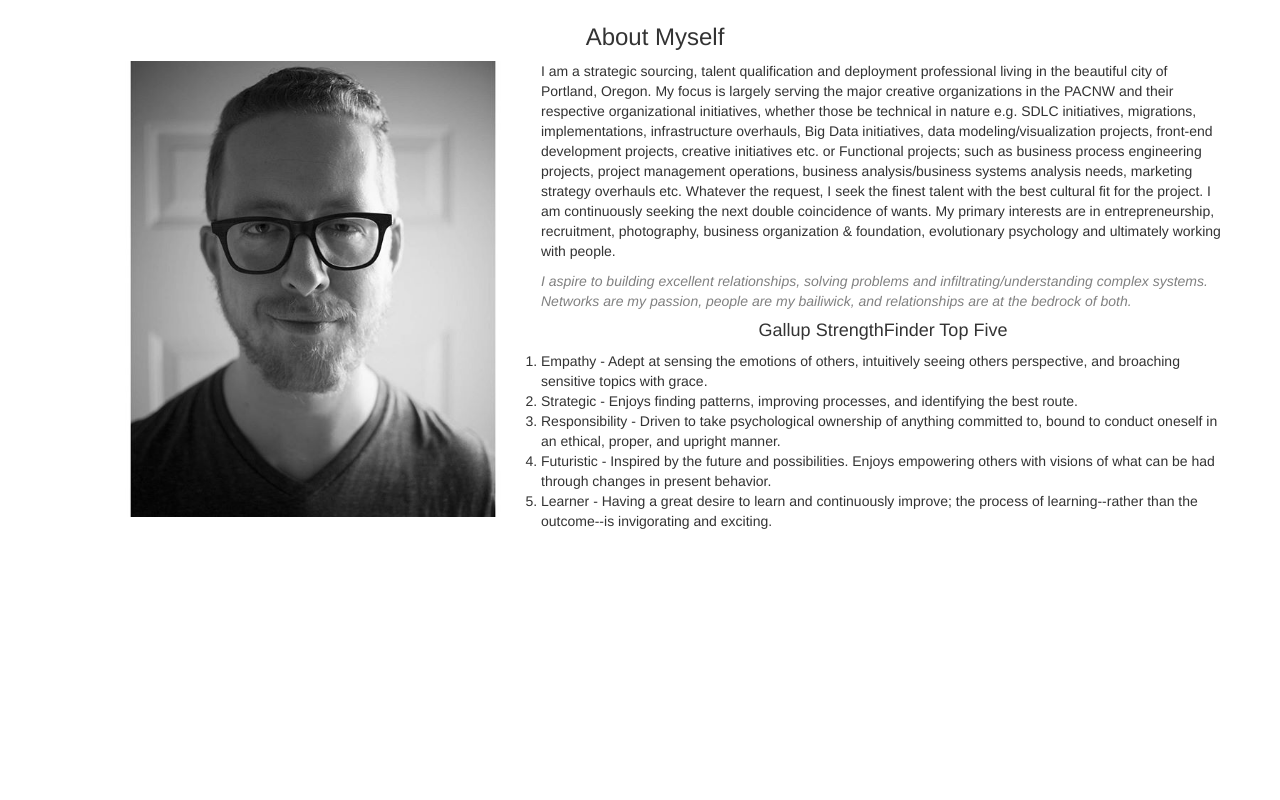
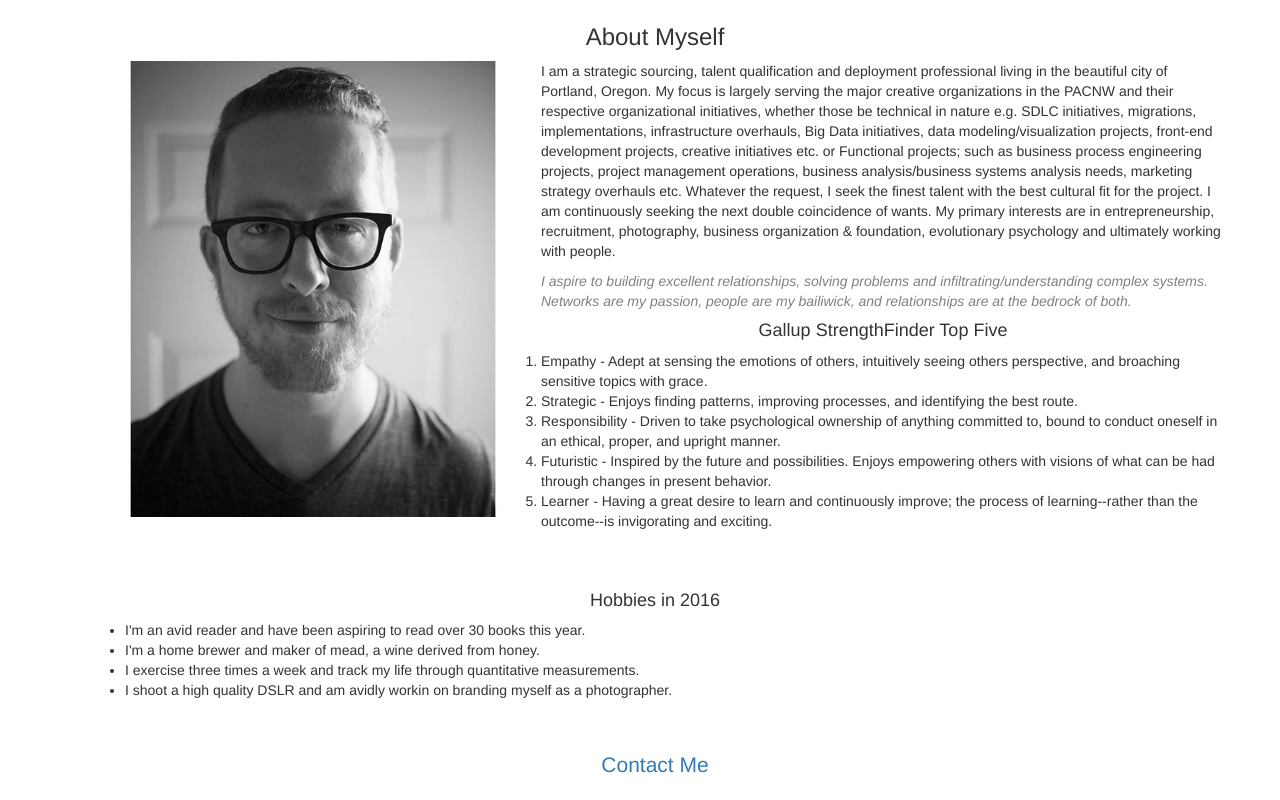
Before and after one commit to BadTactic/portfolio, a plain HTML site: page index.html in a window 1280 px wide. Shown: the part 464-1264 px from the top of the page. Before the commit the page ends 1005 px from the top, so only its background shows below. Drawn offline with nearby package versions, Linux system fonts and the light colour scheme.

Commit message:
add contact info. Add hobbies to index.

```diff
--- a/css/styles.css
+++ b/css/styles.css
@@ -36,3 +36,7 @@ h3 {
 h4 {
   text-align: center;
 }
+
+.lead {
+  text-align: center;
+}
--- a/index.html
+++ b/index.html
@@ -58,6 +58,27 @@
         <li>Futuristic - Inspired by the future and possibilities. Enjoys empowering others with visions of what can be had through changes in present behavior.
         <li>Learner - Having a great desire to learn and continuously improve; the process of learning--rather than the outcome--is invigorating and exciting.
       </ol>
+    <br>
+
+  </br>
+  <p>
+    <h4>Hobbies in 2016</h4>
+    <ul>
+      <li>I'm an avid reader and have been aspiring to read over 30 books this year.</li>
+      <li>I'm a home brewer and maker of mead, a wine derived from honey.</li>
+      <li>I exercise three times a week and track my life through quantitative measurements.</li>
+      <li>I shoot a high quality DSLR and am avidly workin on branding myself as a photographer.</li>
+    </ul>
+  </p>
+  <br>
+
+
+ </br>
+ <div class="lead">
+ <p>
+   <a href="mailto:m.d.thogerson@gmail.com?subject=feedback">Contact Me</a>
+ </p>
+ </div>
   </p>
   </body>
 </div>
```
